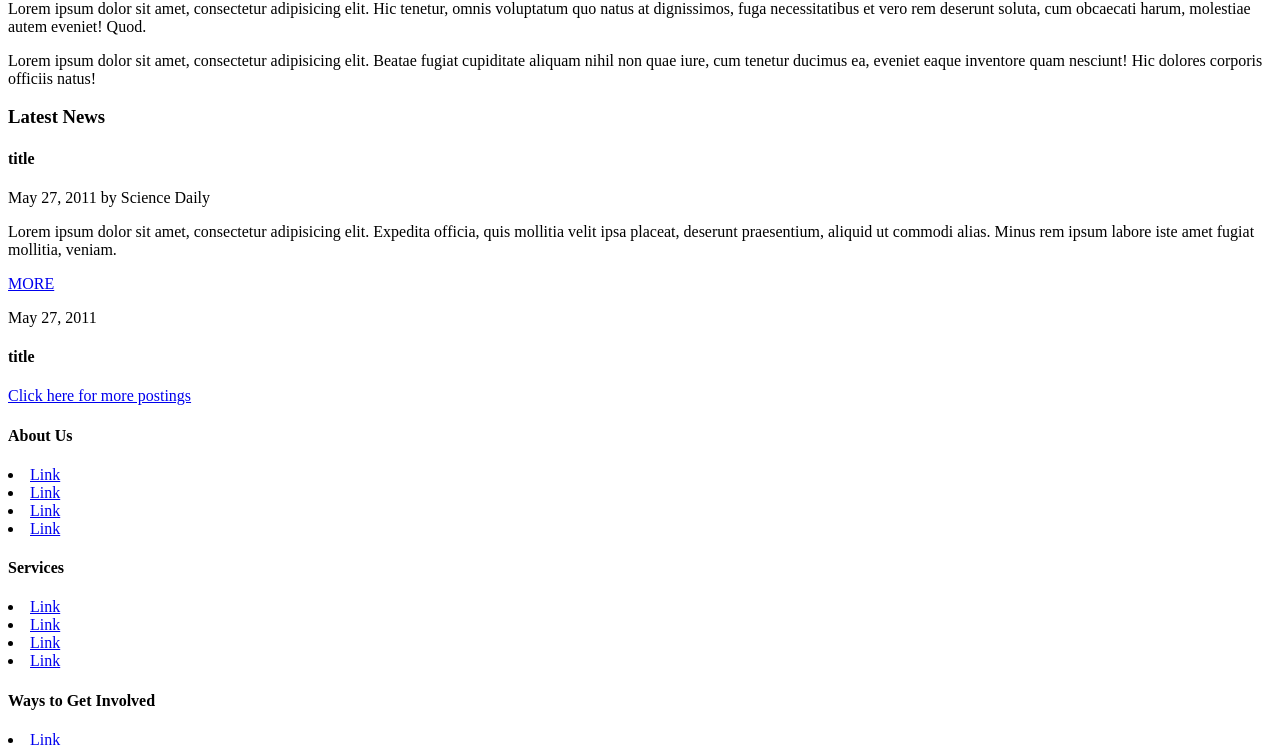
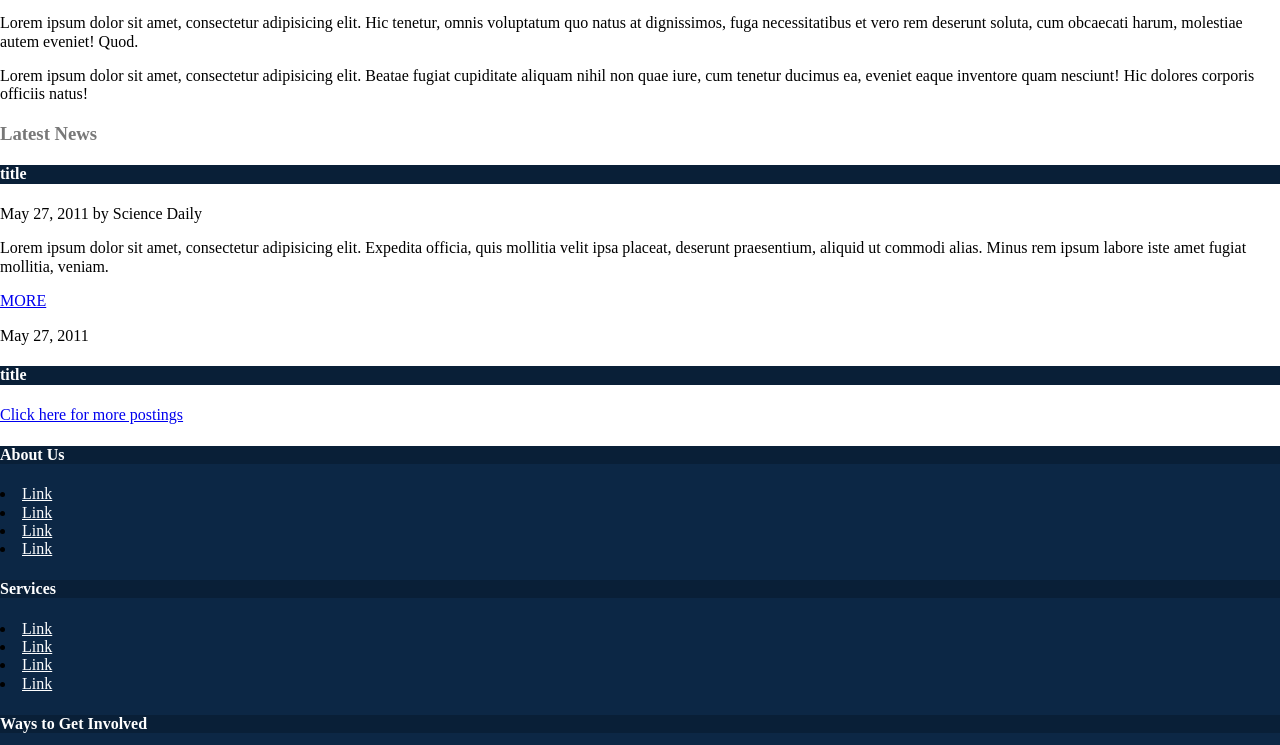
Before and after one commit to Sean77Lewis/ws-bhs, a website: page index.html in a window 1280 px wide. Shown: the part 2023-2768 px from the top of the page. Drawn offline with nearby package versions, Linux system fonts and the light colour scheme.

Commit message:
add more scss color

```diff
--- a/index.html
+++ b/index.html
@@ -9,9 +9,8 @@
     <meta name="viewport" content="width=device-width, initial-scale=1">
     <link rel="apple-touch-icon" href="apple-touch-icon.png">
     <!-- Place favicon.ico in the root directory -->
-    <!-- <link rel="stylesheet" href="css/normalize.css">
-<link rel="stylesheet" href="css/style.css">
- -->
+    <link rel="stylesheet" href="node_modules/normalize.css/normalize.css">
+    <link rel="stylesheet" href="css/style.css">
 </head>
 
 <body>
@@ -89,7 +88,7 @@
                 </li>
             </nav>
             <!-- END .side-nav -->
-            <h3>Get Involved!</h3>
+            <h3 class="get-inv-header">Get Involved!</h3>
             <div class="get-involved">
                 <img src="img/placeholder75.png" alt="Logo Placeholder" height="75" width="75">
                 <p>Lorem ipsum dolor sit amet, consectetur adipisicing elit. Ut magni doloremque aperiam voluptates nulla sapiente possimus officiis laboriosam deserunt, asperiores quisquam totam excepturi quos distinctio assumenda ex at, quae non.</p>
--- /dev/null
+++ b/scss/style.scss
@@ -0,0 +1,25 @@
+$meteor: #d4740d;
+$boulder: #787878;
+$blue-zodiac: #0c2745;
+$black-pearl: #091f37;
+$white: #ffffff;
+h3 {
+    color: $boulder;
+}
+
+.get-inv-header {
+    color: $meteor;
+}
+
+footer {
+    background-color: $blue-zodiac;
+}
+
+footer a {
+    color: $white;
+}
+
+h4 {
+    background-color: $black-pearl;
+    color: $white;
+}
```
Also changed, not shown: css/style.css, 1 other file.
